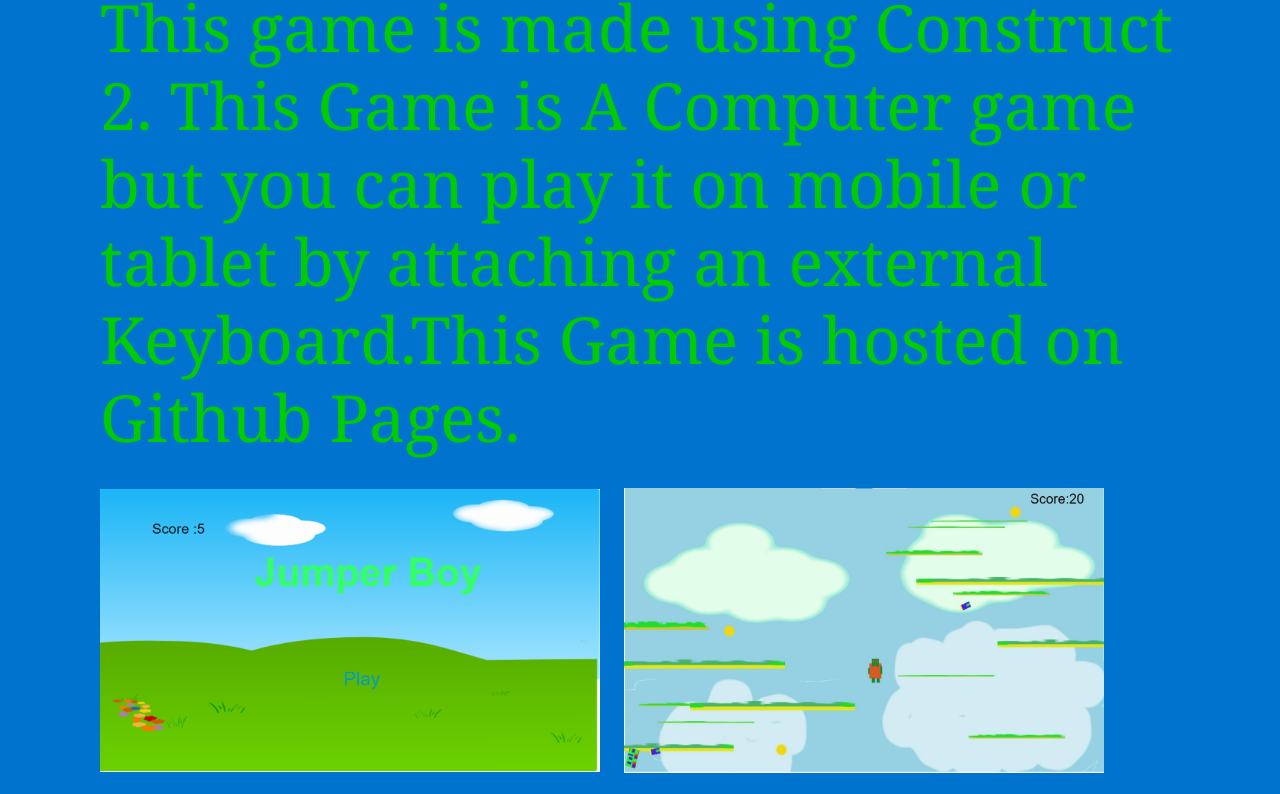
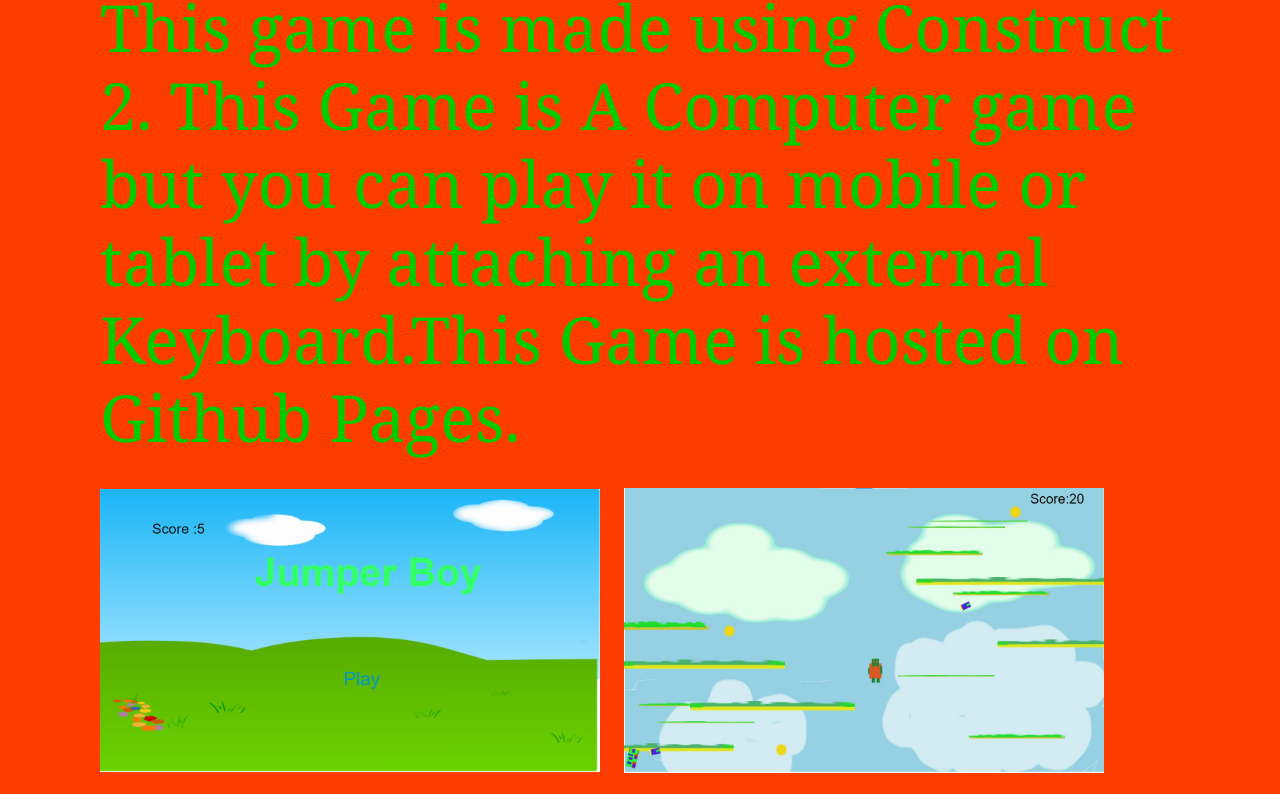
Before and after one commit to DakshYadav26/D-Techno, a plain HTML site: page Our Creation.html in a window 1280 px wide. Shown: the part 690-1484 px from the top of the page. Drawn offline with nearby package versions, Linux system fonts and the light colour scheme.

Commit message:
Update Our Creation.html

```diff
--- a/Our Creation.html
+++ b/Our Creation.html
@@ -25,7 +25,7 @@
         </div>
     </nav>
     <main >
-        <div style="padding-left: 100px; padding-right: 100px; background-color: #0073cf;" >
+        <div style="padding-left: 100px; padding-right: 100px; background-color: #FF3D00;" >
             <div align=center><img  src="D Techno Logo.png" alt="D Techno Logo"></div>
             <br>
             <font color=#00ff7f>
```
